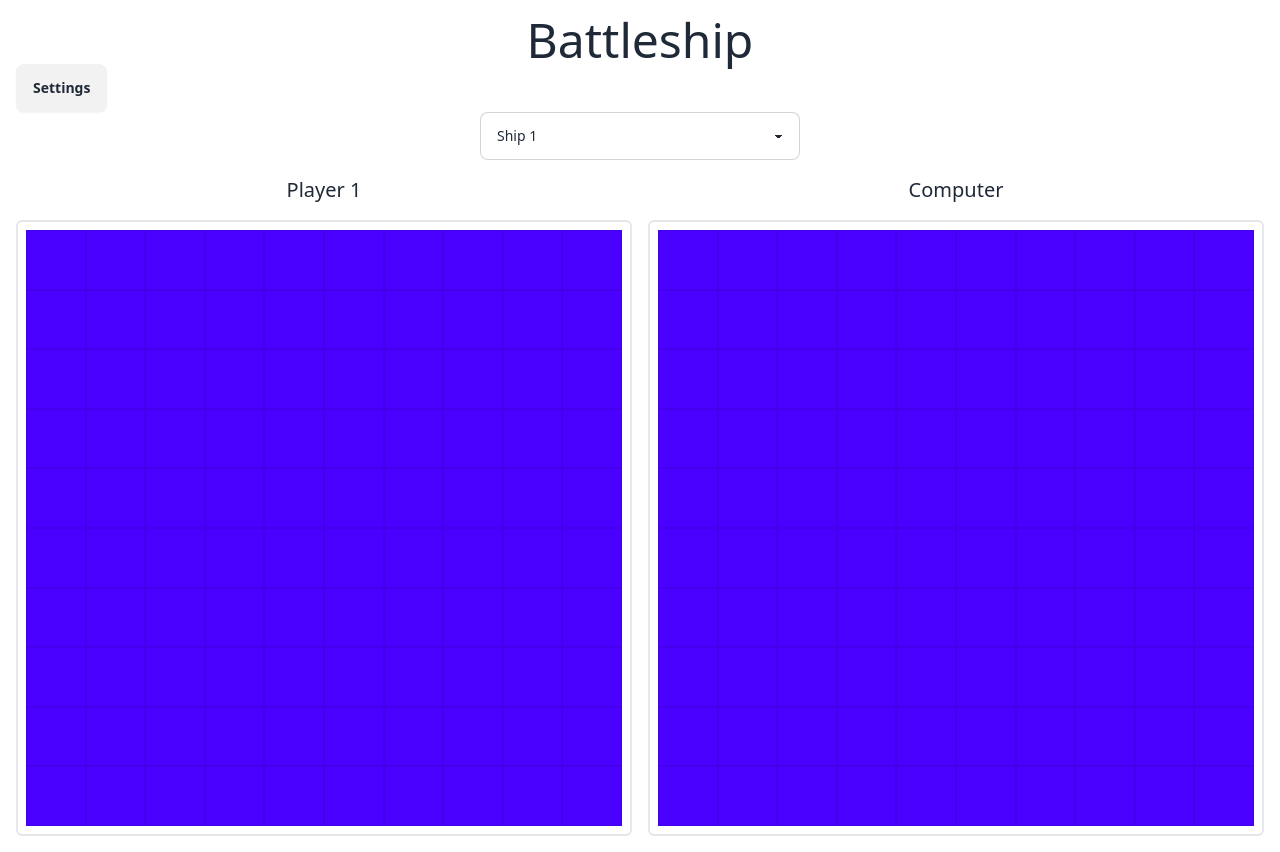
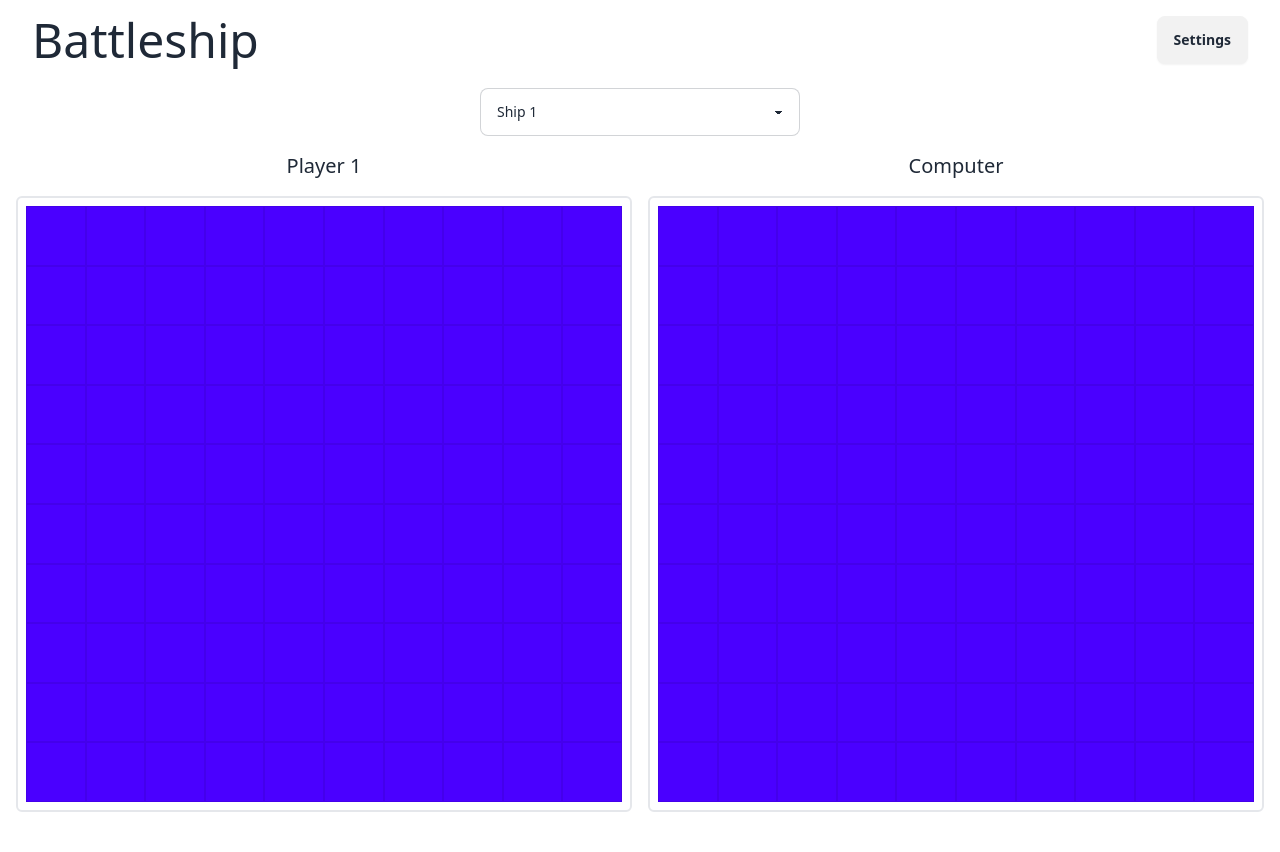
Before and after one commit to youyoumu/battleship, a website built with webpack: page src/index.html in a window 1280 px wide. After the commit the page ends 828 px from the top, so only its background shows below. Built offline with nearby package versions, Linux system fonts and the light colour scheme.

Commit message:
Move settings button

```diff
--- a/src/index.html
+++ b/src/index.html
@@ -6,8 +6,10 @@
     <title>Battleship</title>
   </head>
   <body class="p-4">
-    <h1 class="text-5xl text-center">Battleship</h1>
-    <button class="btn" onclick="settings.showModal()">Settings</button>
+    <div class="flex justify-between mb-6 mx-4">
+      <h1 class="text-5xl text-center">Battleship</h1>
+      <button class="btn" onclick="settings.showModal()">Settings</button>
+    </div>
     <dialog id="settings" class="modal">
       <div class="modal-box w-11/12 max-w-5xl">
         <h3 class="font-bold text-lg">Settings</h3>
```
Also changed, not shown: src/output.css.
